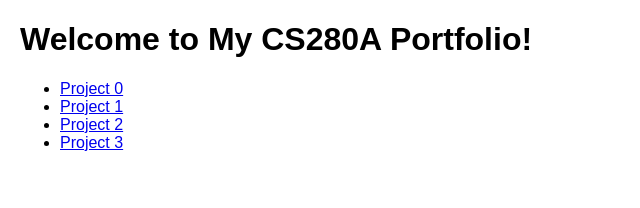
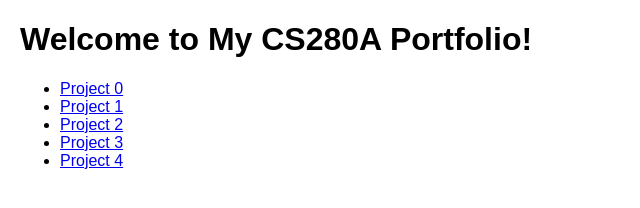
Before and after one commit to XiaoleiC/CS280A, a plain HTML site: page index.html in a window 1280 px wide. Shown: the full height of the page, 0-640 px from the left. Drawn offline with Linux system fonts and the light colour scheme.

Commit message:
project 4

```diff
--- a/index.html
+++ b/index.html
@@ -16,6 +16,7 @@
         <li><a href="./project1/index.html">Project 1</a></li>
         <li><a href="./project2/index.html">Project 2</a></li>
         <li><a href="./project3/index.html">Project 3</a></li>
+        <li><a href="./project4/index.html">Project 4</a></li>
     </ul>
 </body>
 </html>
```
